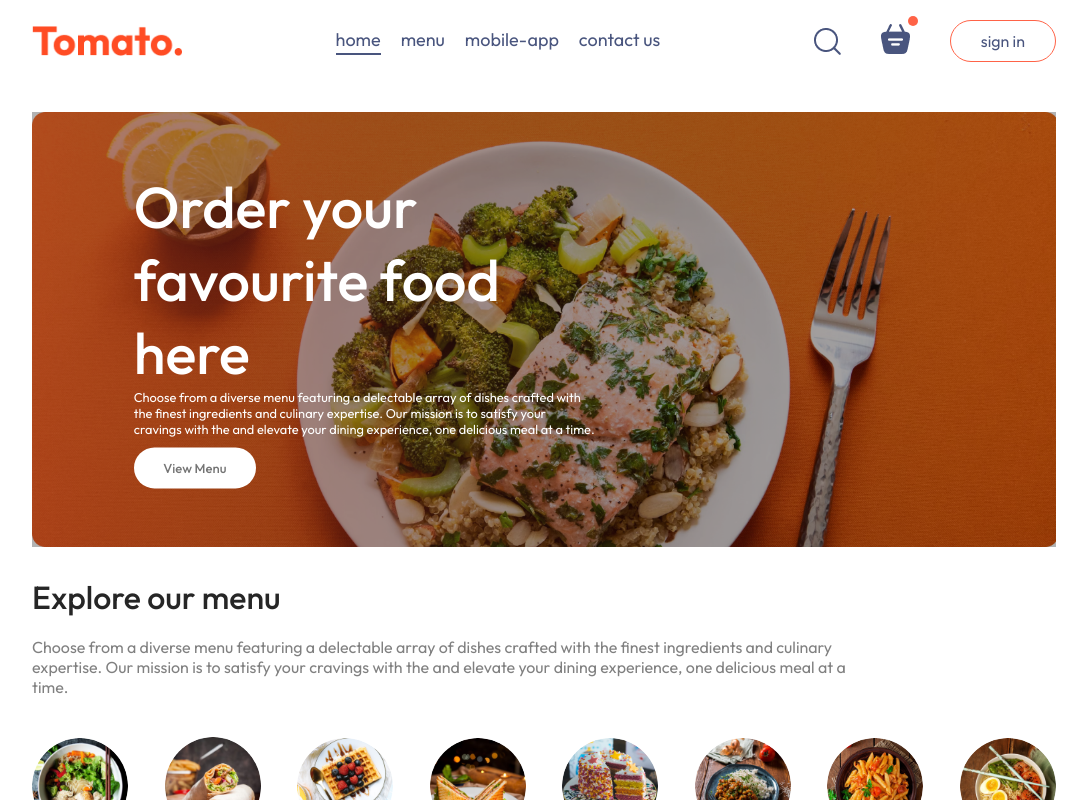
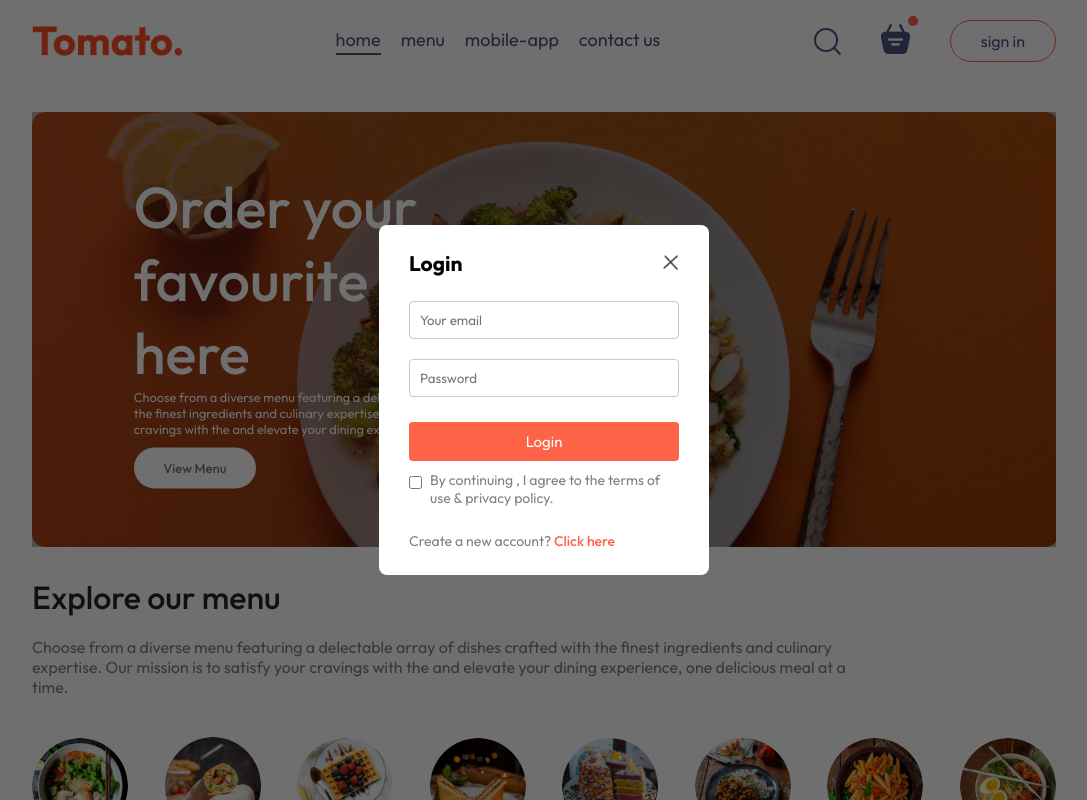
Before and after one commit to CalebM7/food-del-frontend, a React (Vite) app: page / in a window 1280 px wide. Both pictures are taken after a click on the button "sign in". Shown: the top 800 px of the page, without its empty margins (96-1183 px from the left). Built offline with nearby package versions, Linux system fonts and the light colour scheme.

Commit message:
Add LoginPopup component and integrate with Navbar; update App component to manage login state

```diff
--- a/src/App.jsx
+++ b/src/App.jsx
@@ -1,16 +1,20 @@
-import React from 'react';
+import React, { useState } from 'react';
 import Navbar from './components/Navbar/Navbar';
 import { Route, Routes } from 'react-router-dom';
 import Home from './pages/Home/Home';
 import Cart from './pages/Cart/Cart';
 import PlaceOrder from './pages/PlaceOrder/PlaceOrder';
 import Footer from './components/Footer/Footer';
+import LoginPopup from './components/LoginPopup/LoginPopup';
 
 const App = () => {
+  const [showLogin, setShowLogin] = useState(false);
+
   return (
     <>
+      {showLogin ? <LoginPopup setShowLogin={setShowLogin}/> : <></>}
       <div className="app">
-        <Navbar />
+        <Navbar setShowLogin={setShowLogin}/>
         <Routes>
           <Route path="/" element={<Home />} />
           <Route path="card" element={<Cart />} />
--- /dev/null
+++ b/src/components/LoginPopup/LoginPopup.css
@@ -0,0 +1,74 @@
+.login-popup {
+  position: absolute;
+  z-index: 10;
+  width: 100%;
+  height: 100%;
+  background-color: #00000090;
+  display:grid;
+}
+
+.login-popup-container {
+  place-self: center;
+  width: max(23vw, 330px);
+  color: #808080;
+  background-color:white;
+  display: flex;
+  flex-direction: column;
+  gap: 25px;
+  padding: 25px 30px;
+  border-radius: 8px;
+  font-size: 14px;
+  animation: fadeIn 0.5s;
+}
+
+.login-popup-title {
+  display: flex;
+  justify-content: space-between;
+  align-items: center;
+  color: black;
+}
+
+.login-popup-title img {
+  width: 16px;
+  cursor: pointer;
+}
+
+.login-popup-inputs {
+  display: flex;
+  flex-direction: column;
+  gap: 20px;
+}
+
+.login-popup-inputs input {
+  outline: none;
+  border: 1px solid #c9c9c9;
+  padding: 10px;
+  border-radius: 4px;
+}
+
+.login-popup-container button {
+  border: none;
+  padding: 10px;
+  border-radius: 4px;
+  color: white;
+  background-color: tomato;
+  font-size: 15px;
+  cursor: pointer;
+}
+
+.login-popup-condition {
+  display: flex;
+  align-items: start;
+  gap: 8px;
+  margin-top: -15px;
+}
+
+.login-popup-condition input {
+  margin-top: 5px;
+}
+
+.login-popup p span {
+  color: tomato;
+  font-weight: 500;
+  cursor: pointer;
+}
--- /dev/null
+++ b/src/components/LoginPopup/LoginPopup.jsx
@@ -0,0 +1,49 @@
+import React, { useState } from 'react';
+import './LoginPopup.css';
+import { assets } from '../../assets/frontend_assets/assets';
+
+const LoginPopup = ({ setShowLogin }) => {
+  const [currState, setCurrState] = useState('Login');
+
+  return (
+    <div className="login-popup">
+      <form className="login-popup-container">
+        <div className="login-popup-title">
+          <h2>{currState}</h2>
+          <img
+            onClick={() => setShowLogin(false)}
+            src={assets.cross_icon}
+            alt=""
+          />
+        </div>
+        <div className="login-popup-inputs">
+          {currState === 'Login' ? (
+            <></>
+          ) : (
+            <input type="text" placeholder="Your name" required />
+          )}
+          <input type="email" placeholder="Your email" required />
+          <input type="password" placeholder="Password" required />
+        </div>
+        <button>{currState === 'Sign Up' ? 'Create account' : 'Login'}</button>
+        <div className="login-popup-condition">
+          <input type="checkbox" required />
+          <p>By continuing , I agree to the terms of use & privacy policy.</p>
+        </div>
+        {currState === 'Login' ? (
+          <p>
+            Create a new account?{' '}
+            <span onClick={() => setCurrState('Sign Up')}>Click here</span>
+          </p>
+        ) : (
+          <p>
+            Already have an account?{' '}
+            <span onClick={() => setCurrState('Login')}>Login here</span>
+          </p>
+        )}
+      </form>
+    </div>
+  );
+};
+
+export default LoginPopup;
--- a/src/components/Navbar/Navbar.jsx
+++ b/src/components/Navbar/Navbar.jsx
@@ -1,38 +1,43 @@
 import React, { useState } from 'react';
 import './Navbar.css';
 import { assets } from '../../assets/frontend_assets/assets';
+import { Link } from 'react-router-dom';
 
-const Navbar = () => {
+const Navbar = ({ setShowLogin }) => {
   const [menu, setMenu] = useState('home');
 
   return (
     <div className="navbar">
       <img src={assets.logo} alt="" className="logo" />
       <ul className="navbar-menu">
-        <li
+        <Link
+          to="/"
           onClick={() => setMenu('home')}
           className={menu === 'home' ? 'active' : ''}
         >
           home
-        </li>
-        <li
+        </Link>
+        <a
+          href="#explore-menu"
           onClick={() => setMenu('menu')}
           className={menu === 'menu' ? 'active' : ''}
         >
           menu
-        </li>
-        <li
+        </a>
+        <a
+          href="#app-download"
           onClick={() => setMenu('mobile-app')}
           className={menu === 'mobile-app' ? 'active' : ''}
         >
           mobile-app
-        </li>
-        <li
+        </a>
+        <a
+          href="#footer"
           onClick={() => setMenu('contact-us')}
           className={menu === 'contact-us' ? 'active' : ''}
         >
           contact us
-        </li>
+        </a>
       </ul>
       <div className="navbar-right">
         <img src={assets.search_icon} alt="" />
@@ -40,7 +45,7 @@
           <img src={assets.basket_icon} alt="" />
           <div className="dot"></div>
         </div>
-        <button>sign in</button>
+        <button onClick={() => setShowLogin(true)}>sign in</button>
       </div>
     </div>
   );
--- a/src/index.css
+++ b/src/index.css
@@ -4,6 +4,7 @@
   margin: 0;
   box-sizing: border-box;
   font-family: 'Outfit', sans-serif;
+  scroll-behavior: smooth;
 }
 body {
   min-height: 100vh;
```
